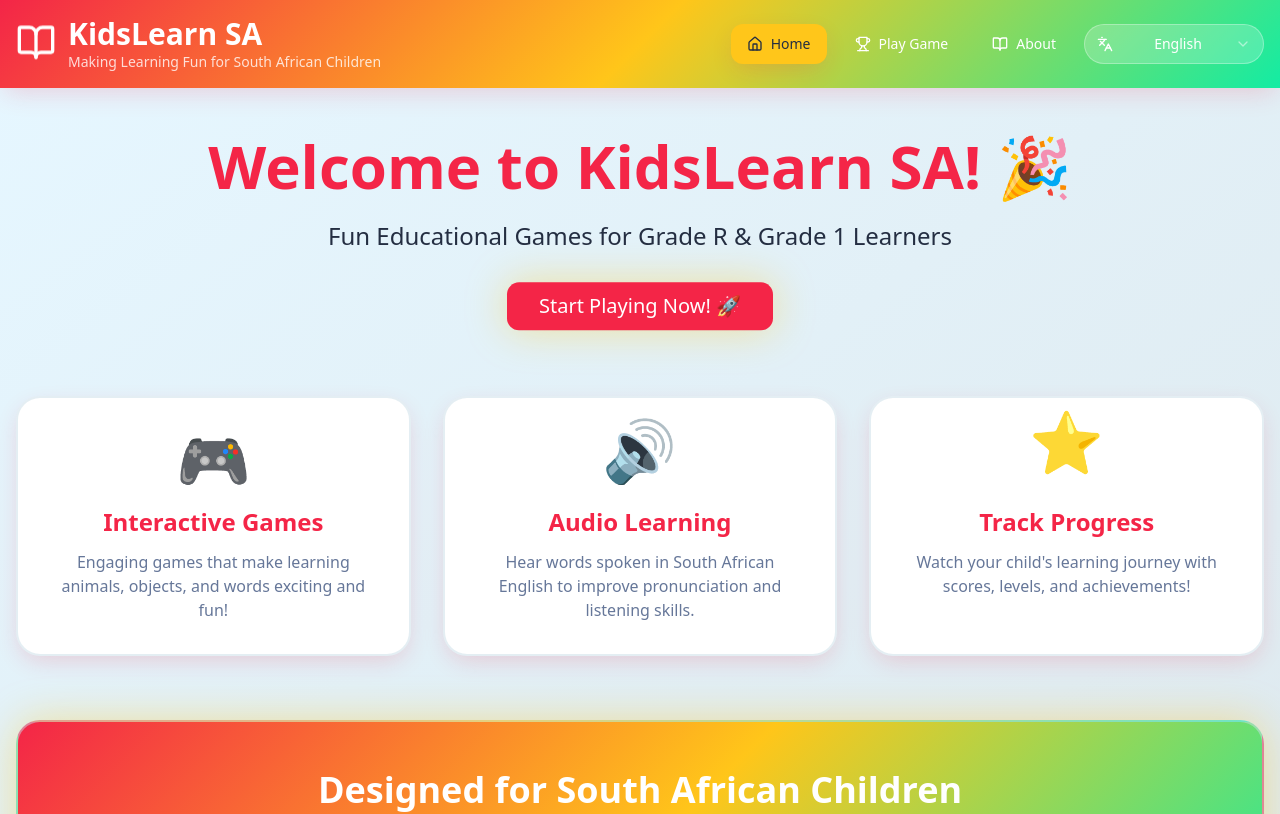
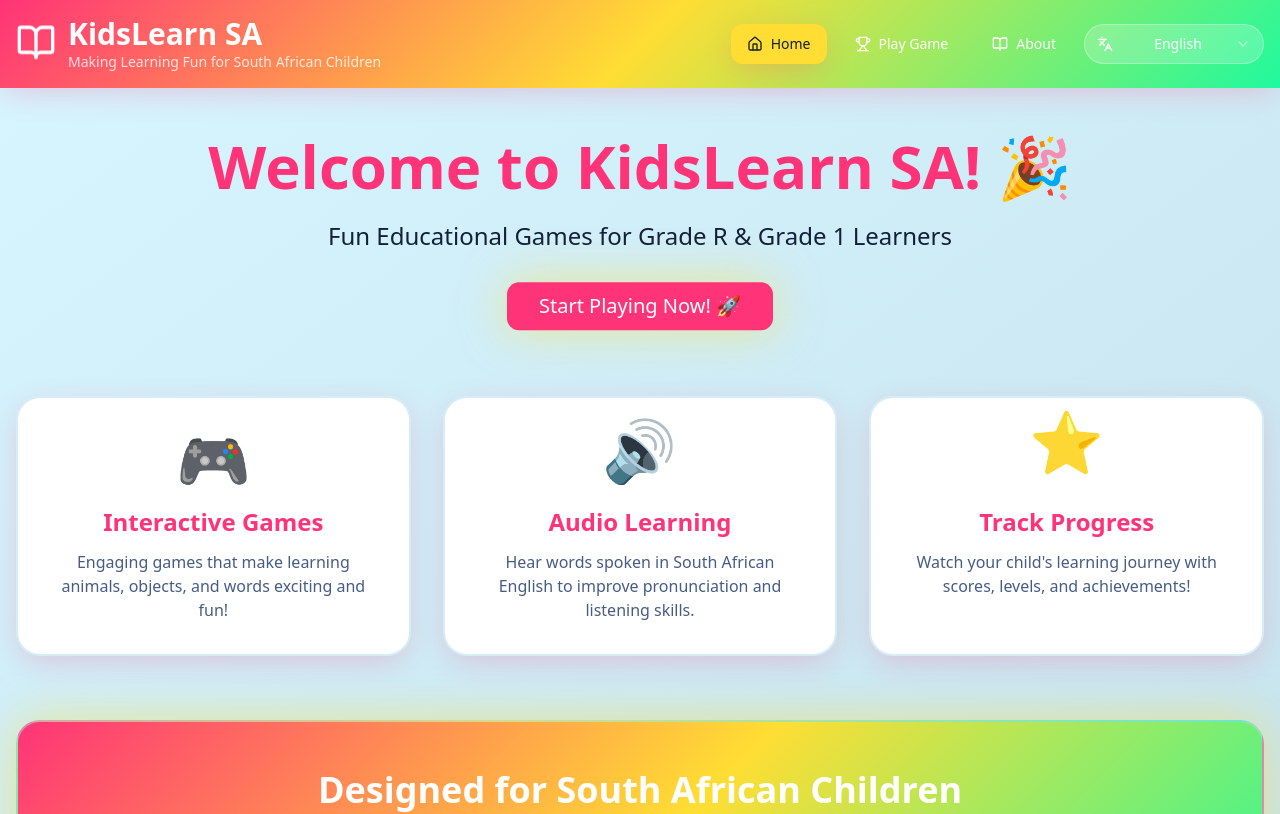
Before and after one commit to Mkhulekani/kidlearn-sa-spark, a React (Vite) app: page / in a window 1280 px wide. Shown: the top 814 px of the page. Built offline with nearby package versions, Linux system fonts and the light colour scheme; the HTML template or start-up script is replaced by a standard one.

Commit message:
Refactor: Update colors for kids

```diff
--- a/src/index.css
+++ b/src/index.css
@@ -8,50 +8,50 @@ All colors MUST be HSL.
 
 @layer base {
   :root {
-    --background: 200 100% 95%;
-    --foreground: 220 30% 20%;
+    --background: 195 100% 92%;
+    --foreground: 220 50% 15%;
 
     --card: 0 0% 100%;
-    --card-foreground: 220 30% 20%;
+    --card-foreground: 220 50% 15%;
 
     --popover: 0 0% 100%;
-    --popover-foreground: 220 30% 20%;
+    --popover-foreground: 220 50% 15%;
 
-    --primary: 350 90% 55%;
+    --primary: 340 100% 60%;
     --primary-foreground: 0 0% 100%;
 
-    --secondary: 45 100% 55%;
-    --secondary-foreground: 220 30% 20%;
+    --secondary: 50 100% 60%;
+    --secondary-foreground: 220 50% 15%;
 
-    --muted: 200 30% 90%;
-    --muted-foreground: 220 20% 50%;
+    --muted: 195 50% 85%;
+    --muted-foreground: 220 30% 40%;
 
-    --accent: 160 85% 50%;
+    --accent: 155 95% 55%;
     --accent-foreground: 0 0% 100%;
 
-    --success: 140 80% 50%;
+    --success: 135 90% 55%;
     --success-foreground: 0 0% 100%;
 
-    --warning: 40 100% 55%;
-    --warning-foreground: 220 30% 20%;
+    --warning: 35 100% 60%;
+    --warning-foreground: 220 50% 15%;
 
-    --destructive: 0 85% 60%;
+    --destructive: 0 95% 65%;
     --destructive-foreground: 0 0% 100%;
 
-    --border: 200 40% 85%;
-    --input: 200 40% 85%;
-    --ring: 350 90% 55%;
+    --border: 195 60% 80%;
+    --input: 195 60% 80%;
+    --ring: 340 100% 60%;
 
     --radius: 1.5rem;
 
-    /* Custom gradients for kids theme - Cocomelon style */
-    --gradient-primary: linear-gradient(135deg, hsl(350 90% 55%), hsl(45 100% 55%), hsl(160 85% 50%));
-    --gradient-hero: linear-gradient(135deg, hsl(200 95% 60%), hsl(160 85% 55%), hsl(45 100% 60%));
-    --gradient-card: linear-gradient(180deg, hsl(0 0% 100%), hsl(200 100% 97%));
+    /* Custom gradients for kids theme - Super Bright Cocomelon style */
+    --gradient-primary: linear-gradient(135deg, hsl(340 100% 60%), hsl(50 100% 60%), hsl(155 95% 55%));
+    --gradient-hero: linear-gradient(135deg, hsl(195 100% 65%), hsl(155 95% 60%), hsl(50 100% 65%));
+    --gradient-card: linear-gradient(180deg, hsl(0 0% 100%), hsl(195 100% 95%));
 
-    /* Shadows - Softer and more playful */
-    --shadow-soft: 0 8px 25px -5px hsl(350 90% 55% / 0.2);
-    --shadow-glow: 0 0 40px hsl(45 100% 55% / 0.4);
+    /* Shadows - Bright and playful */
+    --shadow-soft: 0 8px 30px -5px hsl(340 100% 60% / 0.25);
+    --shadow-glow: 0 0 45px hsl(50 100% 60% / 0.5);
 
     /* Animations */
     --transition-smooth: all 0.3s cubic-bezier(0.4, 0, 0.2, 1);
```
